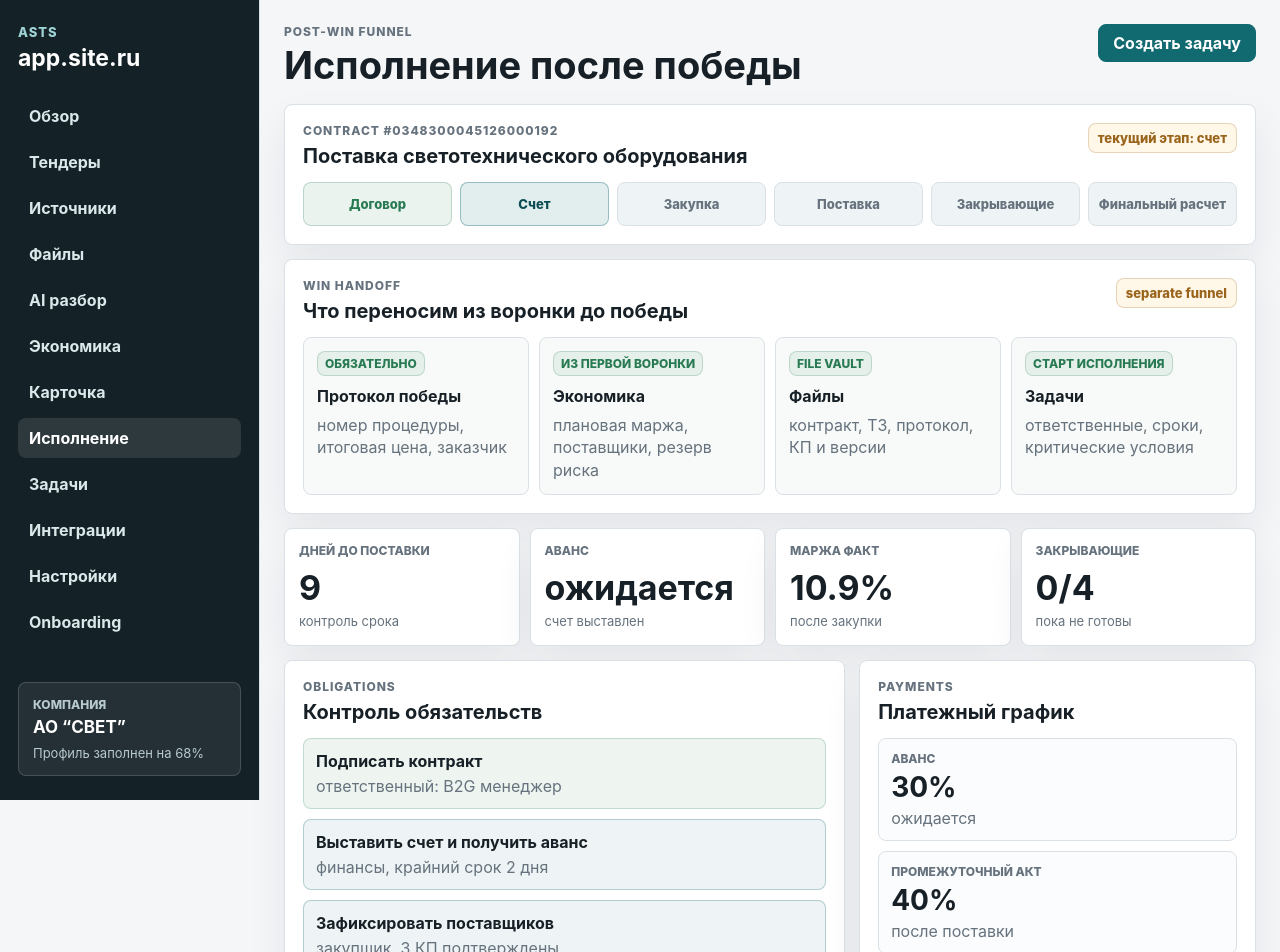
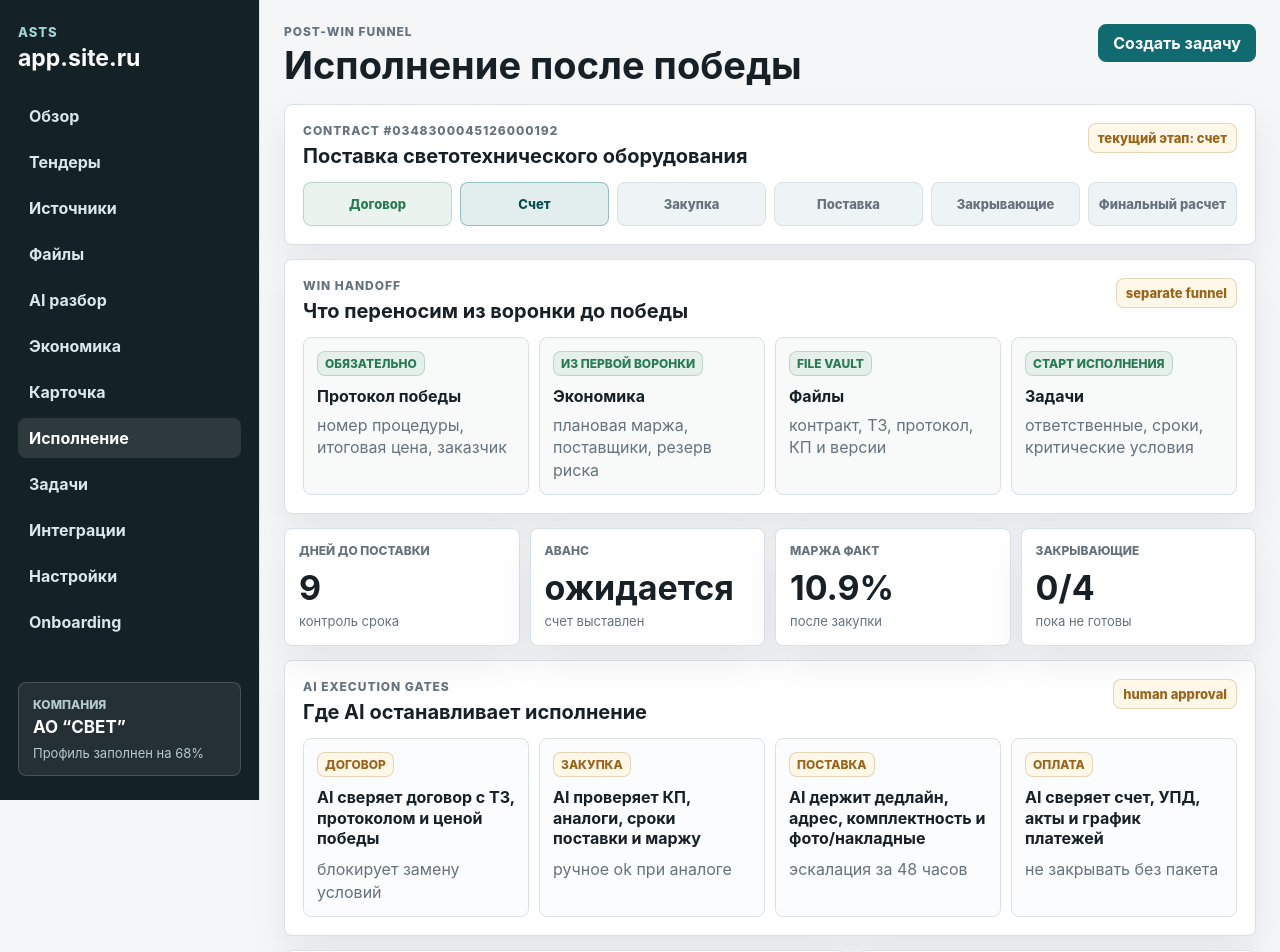
Before and after one commit to info14fourteen-creator/ASTS, a Next.js app in the folder apps/web/: page /execution in a window 1280 px wide. Shown: the top 952 px of the page. Built offline with nearby package versions, Linux system fonts and the light colour scheme.

Commit message:
Add execution AI gates

```diff
--- a/apps/web/app/execution/page.tsx
+++ b/apps/web/app/execution/page.tsx
@@ -26,6 +26,13 @@ const executionStats = [
   ["Аванс", "ожидается", "счет выставлен"],
   ["Маржа факт", "10.9%", "после закупки"],
   ["Закрывающие", "0/4", "пока не готовы"],
+];
+
+const executionAiGates = [
+  ["Договор", "AI сверяет договор с ТЗ, протоколом и ценой победы", "блокирует замену условий"],
+  ["Закупка", "AI проверяет КП, аналоги, сроки поставки и маржу", "ручное ok при аналоге"],
+  ["Поставка", "AI держит дедлайн, адрес, комплектность и фото/накладные", "эскалация за 48 часов"],
+  ["Оплата", "AI сверяет счет, УПД, акты и график платежей", "не закрывать без пакета"],
 ];
 
 const winHandoff = [
@@ -101,6 +108,25 @@ export default function ExecutionPage() {
               <small>{text}</small>
             </article>
           ))}
+        </section>
+
+        <section className="panel execution-ai-gates-panel">
+          <div className="panel-head compact">
+            <div>
+              <p className="eyebrow">AI execution gates</p>
+              <h2>Где AI останавливает исполнение</h2>
+            </div>
+            <span className="status-pill">human approval</span>
+          </div>
+          <div className="execution-ai-gates-grid">
+            {executionAiGates.map(([stage, control, gate]) => (
+              <article className="execution-ai-gate-card" key={stage}>
+                <span>{stage}</span>
+                <strong>{control}</strong>
+                <p>{gate}</p>
+              </article>
+            ))}
+          </div>
         </section>
 
         <section className="layout-grid bottom-grid">
--- a/apps/web/app/globals.css
+++ b/apps/web/app/globals.css
@@ -1845,6 +1845,53 @@ dd {
   line-height: 1.35;
 }
 
+.execution-ai-gates-panel {
+  margin-top: 14px;
+}
+
+.execution-ai-gates-grid {
+  display: grid;
+  grid-template-columns: repeat(4, minmax(0, 1fr));
+  gap: 10px;
+}
+
+.execution-ai-gate-card {
+  min-height: 148px;
+  border: 1px solid var(--line);
+  border-radius: 8px;
+  padding: 13px;
+  background: #fbfcfd;
+}
+
+.execution-ai-gate-card span,
+.execution-ai-gate-card strong,
+.execution-ai-gate-card p {
+  display: block;
+}
+
+.execution-ai-gate-card span {
+  width: fit-content;
+  border: 1px solid rgba(154, 100, 27, 0.24);
+  border-radius: 8px;
+  padding: 4px 7px;
+  background: #fff7e8;
+  color: var(--amber);
+  font-size: 12px;
+  font-weight: 850;
+  text-transform: uppercase;
+}
+
+.execution-ai-gate-card strong {
+  margin-top: 10px;
+  line-height: 1.3;
+}
+
+.execution-ai-gate-card p {
+  margin: 9px 0 0;
+  color: var(--muted);
+  line-height: 1.4;
+}
+
 .execution-list {
   display: grid;
   gap: 10px;
@@ -3121,6 +3168,10 @@ dd {
     grid-template-columns: repeat(2, minmax(0, 1fr));
   }
 
+  .execution-ai-gates-grid {
+    grid-template-columns: repeat(2, minmax(0, 1fr));
+  }
+
   .table-head {
     display: none;
   }
@@ -3426,6 +3477,10 @@ dd {
     grid-template-columns: 1fr;
   }
 
+  .execution-ai-gates-grid {
+    grid-template-columns: 1fr;
+  }
+
   .ai-stat-grid {
     grid-template-columns: 1fr;
   }
```
